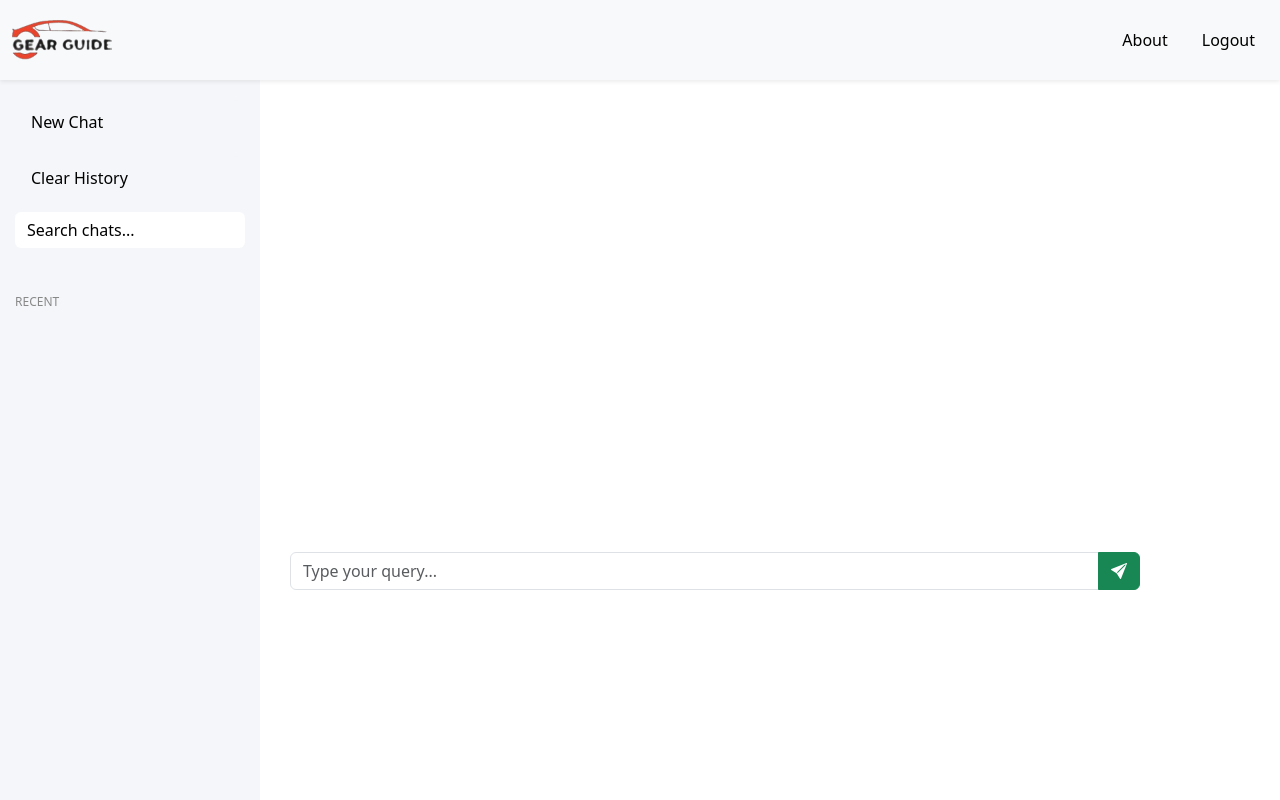
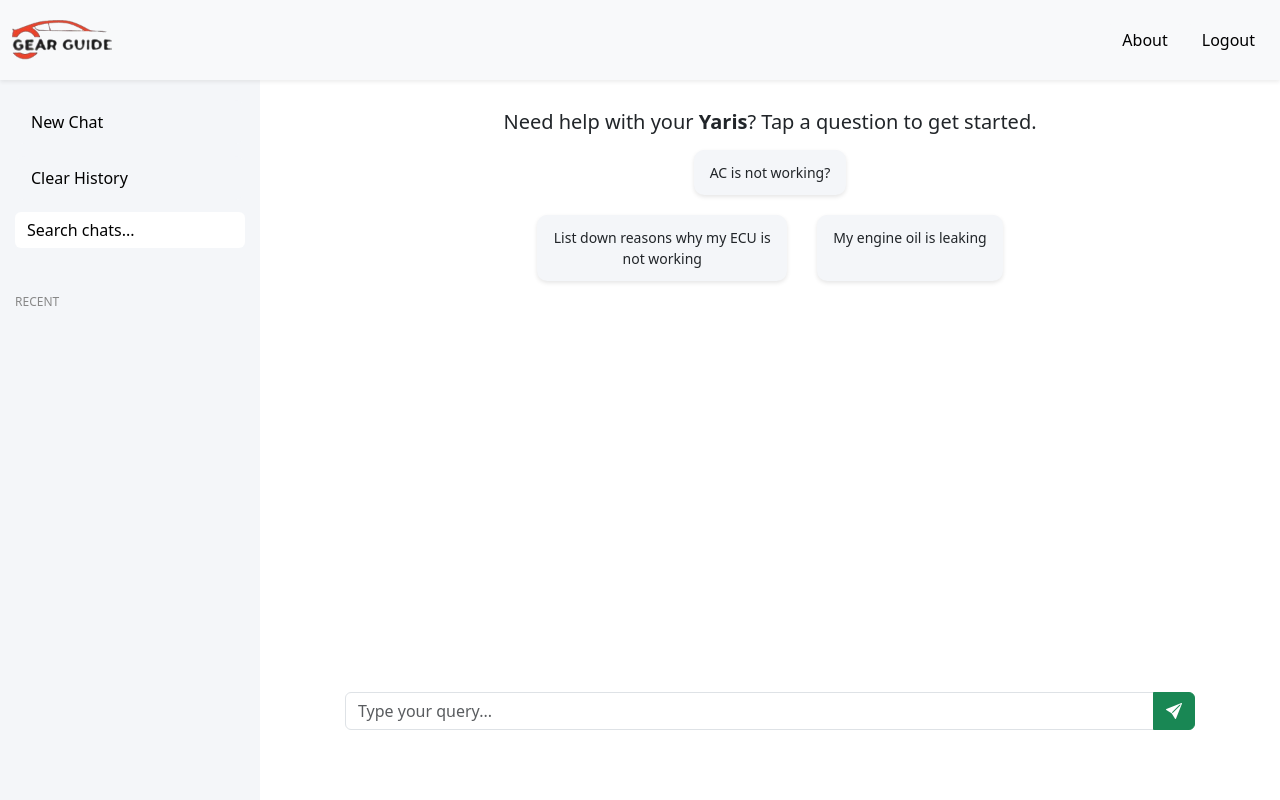
Before and after one commit to Anusha-raju/GearGuidev2, a Flask app: template ui/templates/chat.html in a window 1280 px wide. Run offline with Flask 3, Linux system fonts and the light colour scheme; the template is opened without the code that fills it, so the values that code supplies are empty; the visitor is signed in with stand-in values (Sample User, id 1); parts of the project's set-up code (start-up, migrations or seed data) failed here and were passed over.

Commit message:
Update chat.html

```diff
--- a/ui/templates/chat.html
+++ b/ui/templates/chat.html
@@ -5,23 +5,55 @@
 <style>
   .chat-wrapper {
     position: relative;
-    height: 500px;
-    padding: 10px;
+    height: calc(100vh - 160px);
     display: flex;
     flex-direction: column;
-    z-index: 0;
+    overflow: hidden;
+    padding: 10px;
   }
 
-  .chat-overlay,
-  .form-container {
-    position: relative;
-    z-index: 2;
+  .triangle-container {
+    display: flex;
+    flex-direction: column;
+    align-items: center;
+    margin-bottom: 20px;
+    flex-shrink: 0;
+  }
+
+  .triangle-top {
+    margin-bottom: 20px;
+  }
+
+  .triangle-bottom {
+    display: flex;
+    gap: 30px;
+    justify-content: center;
+    flex-wrap: wrap;
+  }
+
+  .sample-question {
+    background-color: #f4f6f9;
+    padding: 12px 16px;
+    border-radius: 10px;
+    box-shadow: 0 2px 4px rgba(0,0,0,0.1);
+    cursor: pointer;
+    transition: all 0.2s ease;
+    width: max-content;
+    max-width: 250px;
+    font-size: 14px;
+    text-align: center;
+  }
+
+  .sample-question:hover {
+    background-color: #cbcece;
+    color: white;
   }
 
   .chat-overlay {
     flex-grow: 1;
     overflow-y: auto;
     padding-right: 10px;
+    margin-bottom: 10px;
   }
 
   .chat-message {
@@ -52,12 +84,27 @@
   }
 
   .form-container {
-    margin-top: 1px;
-    width: 850px;
+    width: 100%;
+    max-width: 850px;
+    margin: 0 auto;
   }
 </style>
 
 <div class="chat-wrapper">
+
+  <!-- Triangle Sample Questions -->
+  <div class="triangle-container">
+    <h5 class="mb-3 text-center">Need help with your <strong>Yaris</strong>? Tap a question to get started.</h5>
+    <div class="triangle-top">
+      <div class="sample-question" data-question="AC is not working?">AC is not working?</div>
+    </div>
+    <div class="triangle-bottom">
+      <div class="sample-question" data-question="List down reasons why my ECU is not working">List down reasons why my ECU is not working</div>
+      <div class="sample-question" data-question="My engine oil is leaking">My engine oil is leaking</div>
+    </div>
+  </div>
+
+  <!-- Chat History -->
   <div id="messages" class="chat-overlay d-flex flex-column">
     {% for msg in messages %}
       {% if msg.sender == 'bot' %}
@@ -73,6 +120,8 @@
       {% endif %}
     {% endfor %}
   </div>
+
+  <!-- User Input -->
   <form method="POST" class="form-container">
     <div class="input-group">
       <input type="text" name="message" class="form-control" placeholder="Type your query..." required autocomplete="off">
@@ -84,13 +133,49 @@
 
 </div>
 
+<!-- JavaScript: Autoscroll and Trigger from Sample Questions -->
 <script>
 document.addEventListener("DOMContentLoaded", function () {
   const messagesDiv = document.getElementById("messages");
-  if (messagesDiv) {
+
+  // Scroll logic
+  const fromSample = localStorage.getItem("fromSampleQuestion") === "true";
+  localStorage.removeItem("fromSampleQuestion");
+
+  if (fromSample) {
+    // Scroll to the last bot message
+    const botMessages = messagesDiv.querySelectorAll('.chat-message.bot');
+    if (botMessages.length > 0) {
+      const lastBot = botMessages[botMessages.length - 1];
+      messagesDiv.scrollTop = lastBot.offsetTop - messagesDiv.offsetTop;
+    }
+  } else {
+    // Normal input → scroll to bottom
     messagesDiv.scrollTop = messagesDiv.scrollHeight;
   }
+
+  // Sample question click handler
+  document.querySelectorAll('.sample-question').forEach(el => {
+    el.addEventListener('click', function () {
+      const msg = this.dataset.question;
+      const form = document.createElement('form');
+      form.method = 'POST';
+
+      const input = document.createElement('input');
+      input.type = 'hidden';
+      input.name = 'message';
+      input.value = msg;
+
+      form.appendChild(input);
+      document.body.appendChild(form);
+
+      localStorage.setItem("fromSampleQuestion", "true");
+      form.submit();
+    });
+  });
 });
 </script>
 
+
+
 {% endblock %}
```
